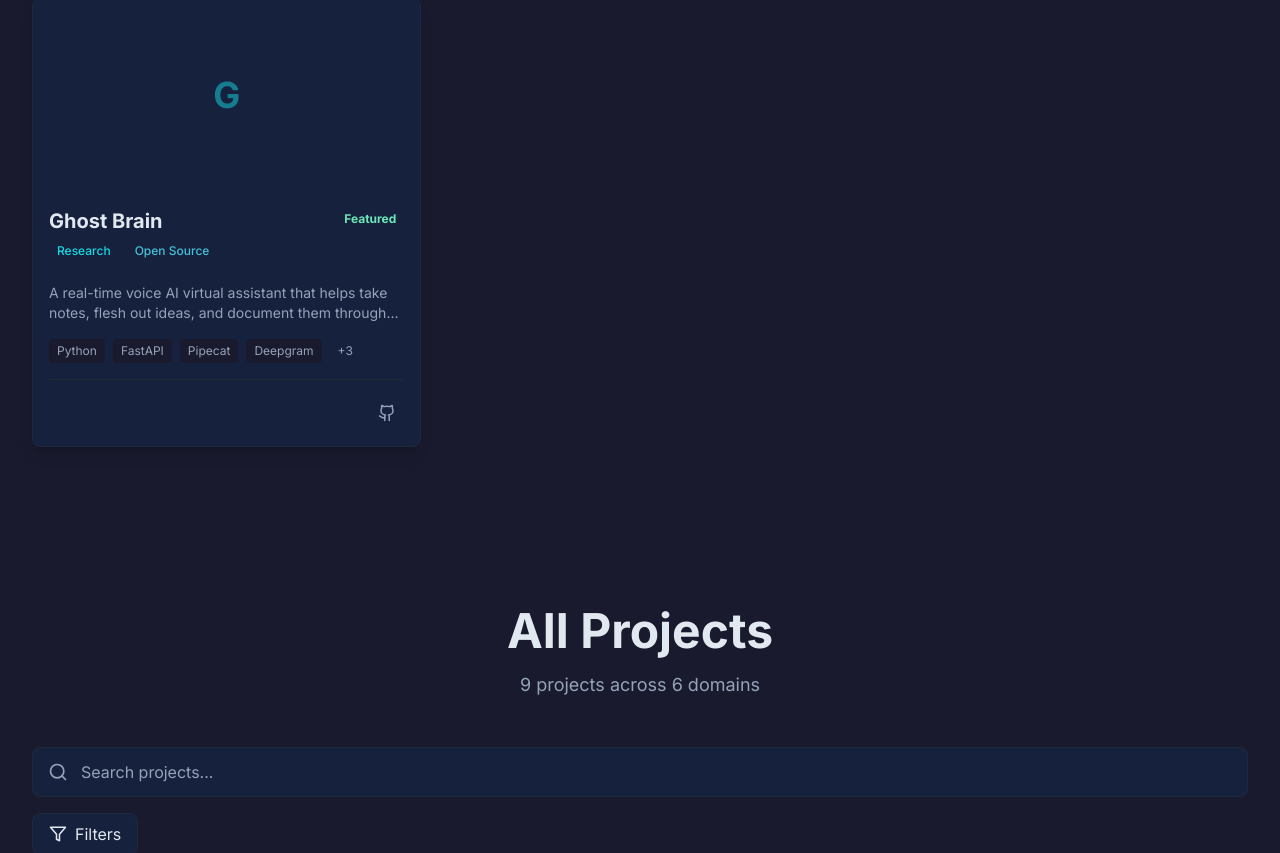
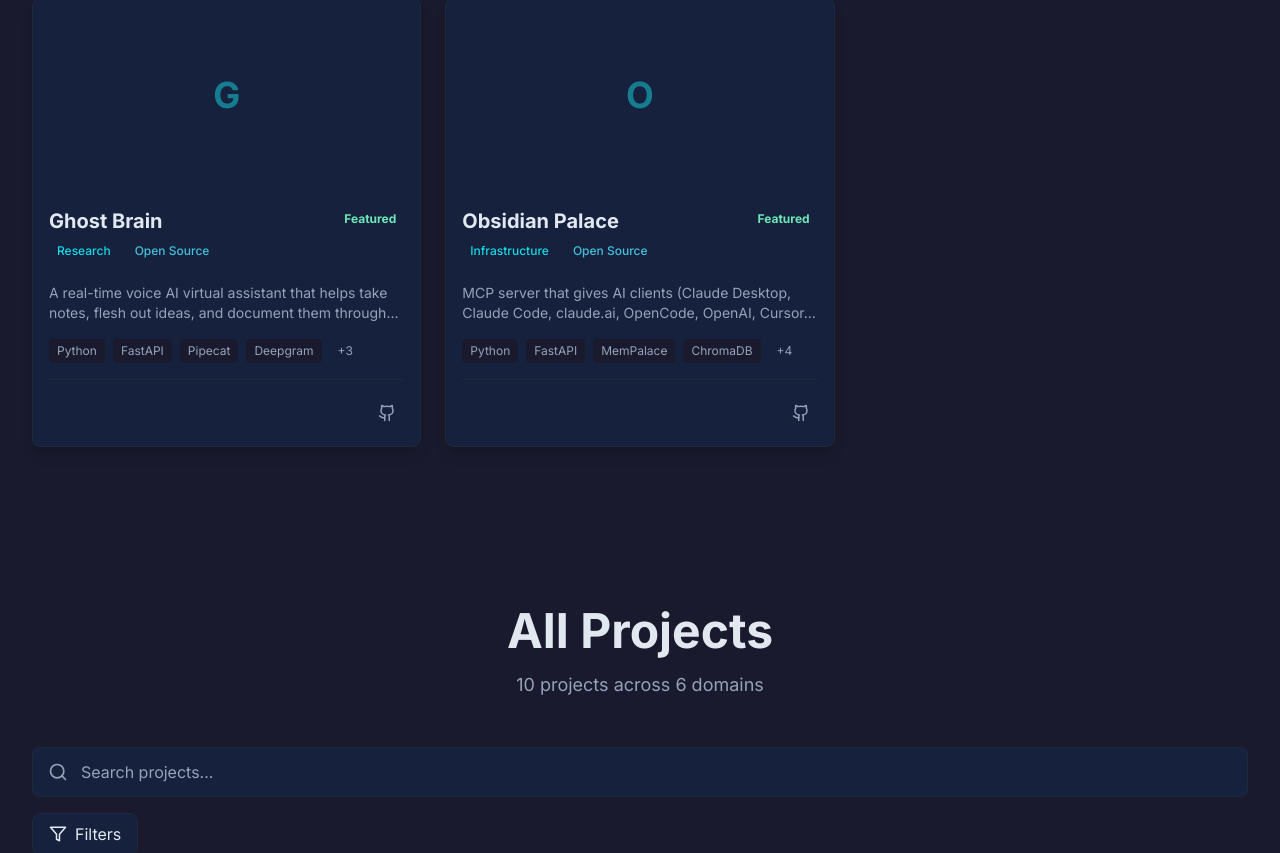
Before and after one commit to TheWinterShadow/Portfolio, a Next.js app: page / in a window 1280 px wide. Shown: the part 1527-2380 px from the top of the page. Built offline with nearby package versions, Linux system fonts and the light colour scheme.

Commit message:
feat: add new project "Obsidian Palace" with detailed description and tech stack
Signed-off-by: TheWinterShadow <elijah.j.winter@outlook.com>

```diff
--- a/src/data/projects.ts
+++ b/src/data/projects.ts
@@ -255,6 +255,25 @@
     docs: 'https://ghost-brain.thewintershadow.com',
   }),
   createProject({
+    id: 'obsidian-palace',
+    title: 'Obsidian Palace',
+    domain: 'Infrastructure',
+    description: 'MCP server that gives AI clients (Claude Desktop, Claude Code, claude.ai, OpenCode, OpenAI, Cursor, Gemini) full read/write/search access to your Obsidian vault, self-hosted on GCE with Google OAuth 2.1.',
+    longDescription: 'ObsidianPalace bridges your Obsidian vault with AI via the Model Context Protocol. It runs as a single Docker container on a GCE instance (~$15/mo) and exposes five MCP tools: semantic search, note reading, note writing with AI-assisted file placement, and vault browsing. The stack combines FastAPI with the MCP SDK for SSE transport, MemPalace (ChromaDB) for vector search, obsidian-headless for bidirectional vault sync, and Google OAuth 2.0 for authentication. Infrastructure is managed with Terraform and deployed via GitHub Actions CI/CD.',
+    techStack: ['Python', 'FastAPI', 'MemPalace', 'ChromaDB', 'Google OAuth', 'Terraform', 'Docker', 'GCE'],
+    features: [
+      'Semantic search across vault using natural language via MemPalace/ChromaDB',
+      'Full read/write access to Obsidian notes over MCP',
+      'AI-assisted file placement using Claude to decide where new notes belong',
+      'Bidirectional vault sync via obsidian-headless CLI',
+      'Google OAuth 2.1 authentication for secure remote access',
+      'Self-hostable on GCE with Terraform IaC (~$15/mo)',
+    ],
+    github: 'https://github.com/TheWinterShadow/ObsidianPalace',
+    docs: 'https://obsidian-palace.thewintershadow.com',
+    featured: true,
+  }),
+  createProject({
     id: 'hogwarts',
     title: 'Hogwarts',
     domain: 'Web Development',
```
